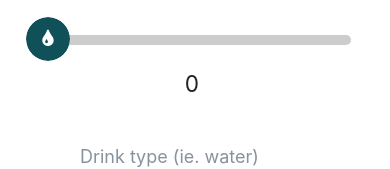
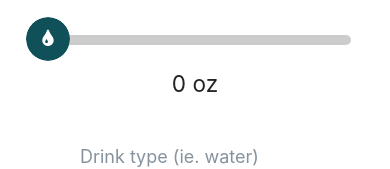
Before and after one commit to richardm213/hydration-helper, a React Native app: screen /Intake in a window 390 px wide. Shown: the part 271-440 px from the top of the page. Built offline with nearby package versions, Linux system fonts and the light colour scheme.

Commit message:
Update unit setting options to metric or US

```diff
--- a/components/DrinkSlider.js
+++ b/components/DrinkSlider.js
@@ -1,8 +1,5 @@
 import {Slider, Icon, Text} from '@rneui/base';
 import {StyleSheet, View} from 'react-native';
-import AsyncStorage from '@react-native-async-storage/async-storage';
-import {useState} from 'react';
-import {useFocusEffect} from '@react-navigation/native';
 
 const styles = StyleSheet.create({
   iconContainerStyle: {bottom: 20, right: 20},
@@ -20,15 +17,10 @@ const styles = StyleSheet.create({
   },
 });
 
-export default function DrinkSlider({drinkAmount, setDrinkAmount}) {
+export default function DrinkSlider({drinkAmount, setDrinkAmount, unit}) {
   const turquoise = '#0F5059';
-  const [measurementType, setMeasurementType] = useState('');
-  useFocusEffect(() => {
-    const fetchMeasurementType = async () =>
-      setMeasurementType(await AsyncStorage.getItem('@measurement_type'));
-    fetchMeasurementType();
-  });
-  const maxAmount = measurementType === 'ml' ? 1200 : 40;
+  const measurementType = unit === 'us-system' ? 'oz' : 'ml';
+  const maxAmount = unit === 'us-system' ? 40 : 1200;
 
   return (
     <View style={styles.viewStyle}>
--- a/components/IntakeTab.js
+++ b/components/IntakeTab.js
@@ -40,7 +40,7 @@ const styles = StyleSheet.create({
   },
 });
 
-export default function IntakeTab({setIntake}) {
+export default function IntakeTab({setIntake, unit}) {
   const [drinkAmount, setDrinkAmount] = useState(0);
   const [drinkType, setDrinkType] = useState('water');
   return (
@@ -55,7 +55,11 @@ export default function IntakeTab({setIntake}) {
       <Text style={styles.largerTextBlue}>
         Please enter your new liquid intake below
       </Text>
-      <DrinkSlider drinkAmount={drinkAmount} setDrinkAmount={setDrinkAmount} />
+      <DrinkSlider
+        drinkAmount={drinkAmount}
+        setDrinkAmount={setDrinkAmount}
+        unit={unit}
+      />
       <Input
         inputContainerStyle={styles.input}
         placeholder="Drink type (ie. water)"
--- a/components/RecommendationTab.js
+++ b/components/RecommendationTab.js
@@ -36,6 +36,7 @@ const styles = StyleSheet.create({
 });
 
 export default function RecommendationTab({recommendation, unit}) {
+  const measurementType = unit === 'us-system' ? 'oz' : 'ml';
   return (
     <View style={styles.container}>
       <View style={styles.suggestionTextView}>
@@ -46,7 +47,7 @@ export default function RecommendationTab({recommendation, unit}) {
       </View>
       <View style={styles.suggestionIntakeView}>
         <Text style={styles.suggestionIntakeText}>
-          {recommendation} {unit}
+          {recommendation} {measurementType}
         </Text>
       </View>
     </View>
--- a/components/SettingsTab.js
+++ b/components/SettingsTab.js
@@ -27,7 +27,7 @@ const styles = StyleSheet.create({
   picker2: {
     height: 150,
     marginTop: -60,
-    width: 100,
+    width: 180,
   },
   row: {
     borderBottomColor: lightGray,
@@ -141,11 +141,11 @@ export default function SettingsTab({unit, setUnit}) {
           selectedValue={unit}
           onValueChange={async value => {
             setUnit(value);
-            await AsyncStorage.setItem('@measurement_type', value);
+            await AsyncStorage.setItem('@unit', value);
           }}
           style={styles.picker2}>
-          <Picker.Item label="oz" value="oz" />
-          <Picker.Item label="ml" value="ml" />
+          <Picker.Item label="metric" value="metric" />
+          <Picker.Item label="US system" value="us-system" />
         </Picker>
       </View>
     </View>
--- a/components/Tabs.js
+++ b/components/Tabs.js
@@ -12,7 +12,7 @@ export default function Tabs() {
   const [recommendation, setRecommendation] = useState(120);
   const [intake, setIntake] = useState(0);
   const [exercise, setExercise] = useState(0);
-  const [unit, setUnit] = useState('oz');
+  const [unit, setUnit] = useState('us-system');
 
   const firstUpdate = useRef(true);
   useEffect(() => {
@@ -20,7 +20,7 @@ export default function Tabs() {
       firstUpdate.current = false;
       return;
     }
-    if (unit === 'oz') {
+    if (unit === 'us-system') {
       setRecommendation(val => val / 30);
       setIntake(val => val / 30);
     } else {
@@ -76,9 +76,11 @@ export default function Tabs() {
         name="Intake"
         options={{
           tabBarIcon: intakeIcon,
-          headerTitle: `Current water intake: ${intake.toFixed(0)} ${unit}`,
+          headerTitle: `Current water intake: ${intake.toFixed(0)} ${
+            unit === 'us-system' ? 'oz' : 'ml'
+          }`,
         }}>
-        {() => <IntakeTab setIntake={setIntake} />}
+        {() => <IntakeTab setIntake={setIntake} unit={unit} />}
       </Tab.Screen>
       <Tab.Screen
         name="Exercise"
```
